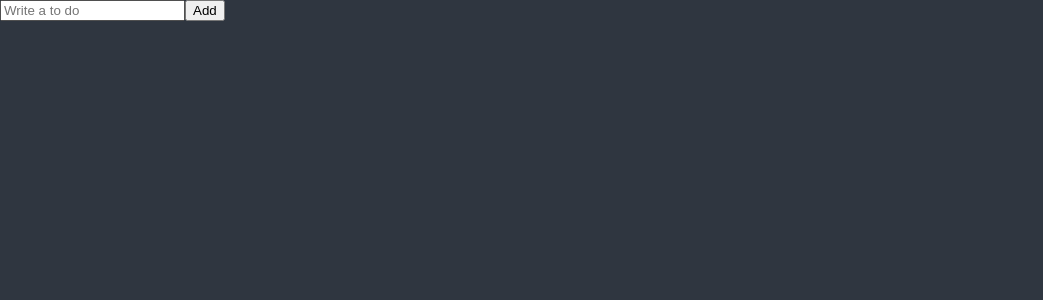
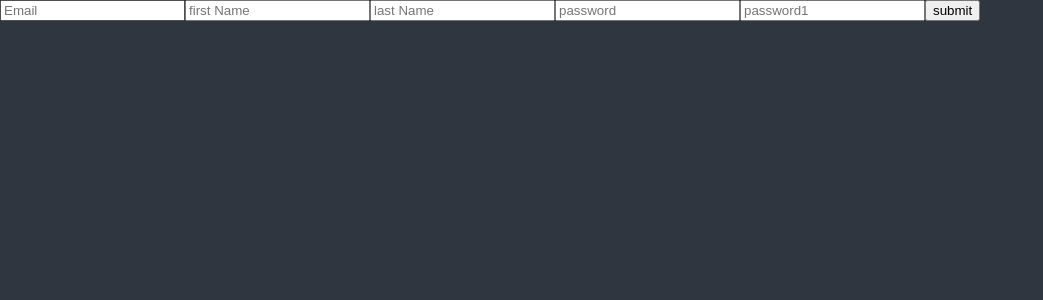
Before and after one commit to daeyeub/todo-reactmasterclass, a React (Create React App) app: page / in a window 1280 px wide. Shown: the top 300 px of the page, without its empty margins (0-1043 px from the left). Built offline with nearby package versions, Linux system fonts and the light colour scheme.

Commit message:
react-hook-form

```diff
--- a/package.json
+++ b/package.json
@@ -12,6 +12,7 @@
     "@types/react-dom": "^18.0.6",
     "react": "^18.2.0",
     "react-dom": "^18.2.0",
+    "react-hook-form": "^7.34.1",
     "react-query": "^3.39.2",
     "react-router-dom": "^6.3.0",
     "react-scripts": "5.0.1",
--- a/src/ToDoList.tsx
+++ b/src/ToDoList.tsx
@@ -1,22 +1,41 @@
 import React, { useState } from "react";
+import { useForm } from "react-hook-form";
+
+// function ToDoList() {
+//   const [toDo, setToDo] = useState("");
+//   const onChange = (event: React.FormEvent<HTMLInputElement>) => {
+//     const {
+//       currentTarget: { value },
+//     } = event;
+//     setToDo(value);
+//   };
+//   const onSubmit = (event: React.FormEvent<HTMLFormElement>) => {
+//     event.preventDefault();
+//     console.log(toDo);
+//   };
+
+//   return (
+//     <div>
+//       <form onSubmit={onSubmit}>
+//         <input onChange={onChange} value={toDo} placeholder="Write a to do" />
+//         <button>Add</button>
+//       </form>
+//     </div>
+//   );
+// }
 
 function ToDoList() {
-  const [toDo, setToDo] = useState("");
-  const onChange = (event: React.FormEvent<HTMLInputElement>) => {
-    const {
-      currentTarget: { value },
-    } = event;
-    setToDo(value);
-  };
-  const onSubmit = (event: React.FormEvent<HTMLFormElement>) => {
-    event.preventDefault();
-    console.log(toDo);
-  };
+  const { register, watch } = useForm();
+  console.log(watch());
   return (
     <div>
-      <form onSubmit={onSubmit}>
-        <input onChange={onChange} value={toDo} placeholder="Write a to do" />
-        <button>Add</button>
+      <form>
+        <input {...register("Email")} placeholder="Email" />
+        <input {...register("firstName")} placeholder="first Name" />
+        <input {...register("lastName")} placeholder="last Name" />
+        <input {...register("password")} placeholder="password" />
+        <input {...register("password1")} placeholder="password1" />
+        <button>submit</button>
       </form>
     </div>
   );
```
Also changed, not shown: 1 other file (tests, documents, lock files or other folders).
